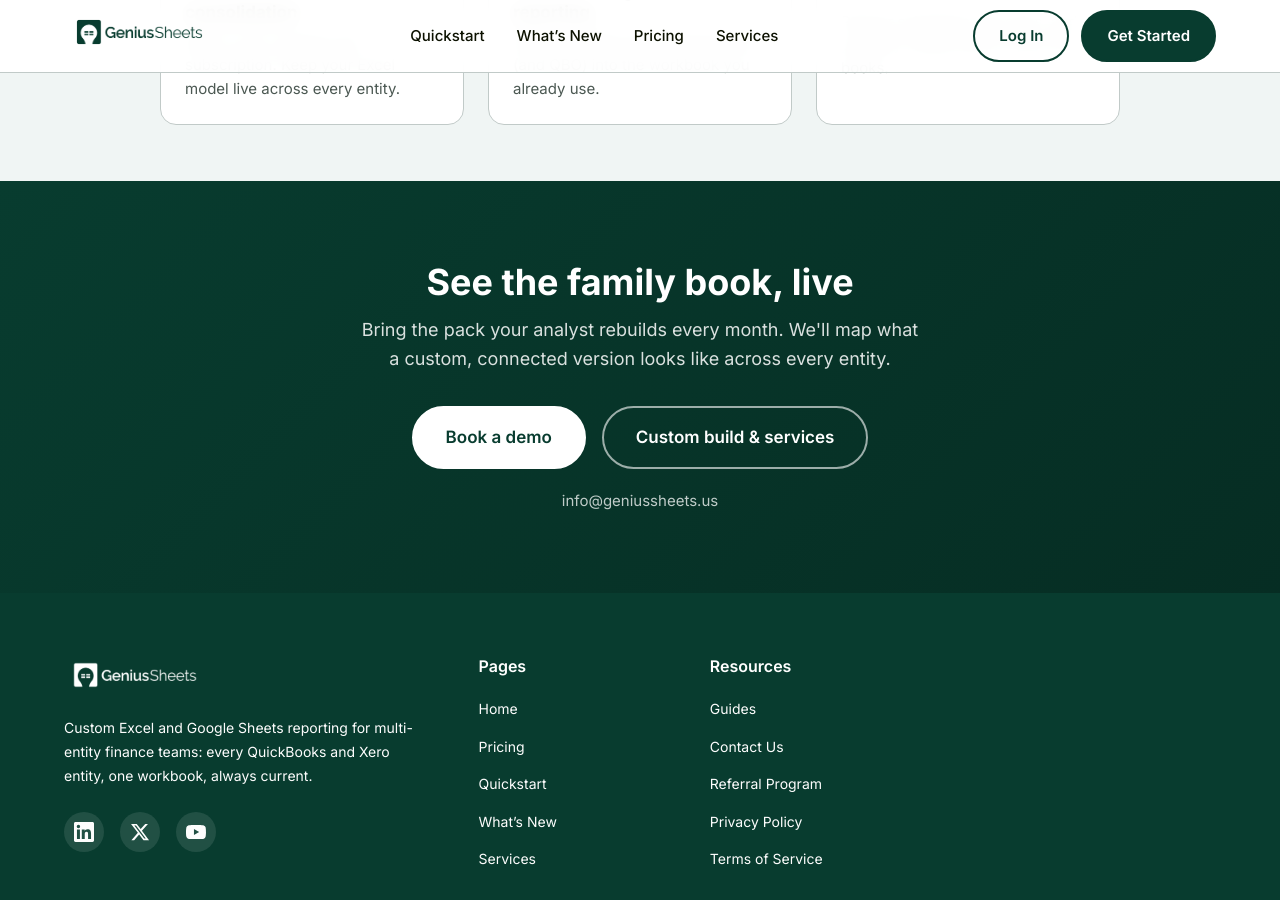
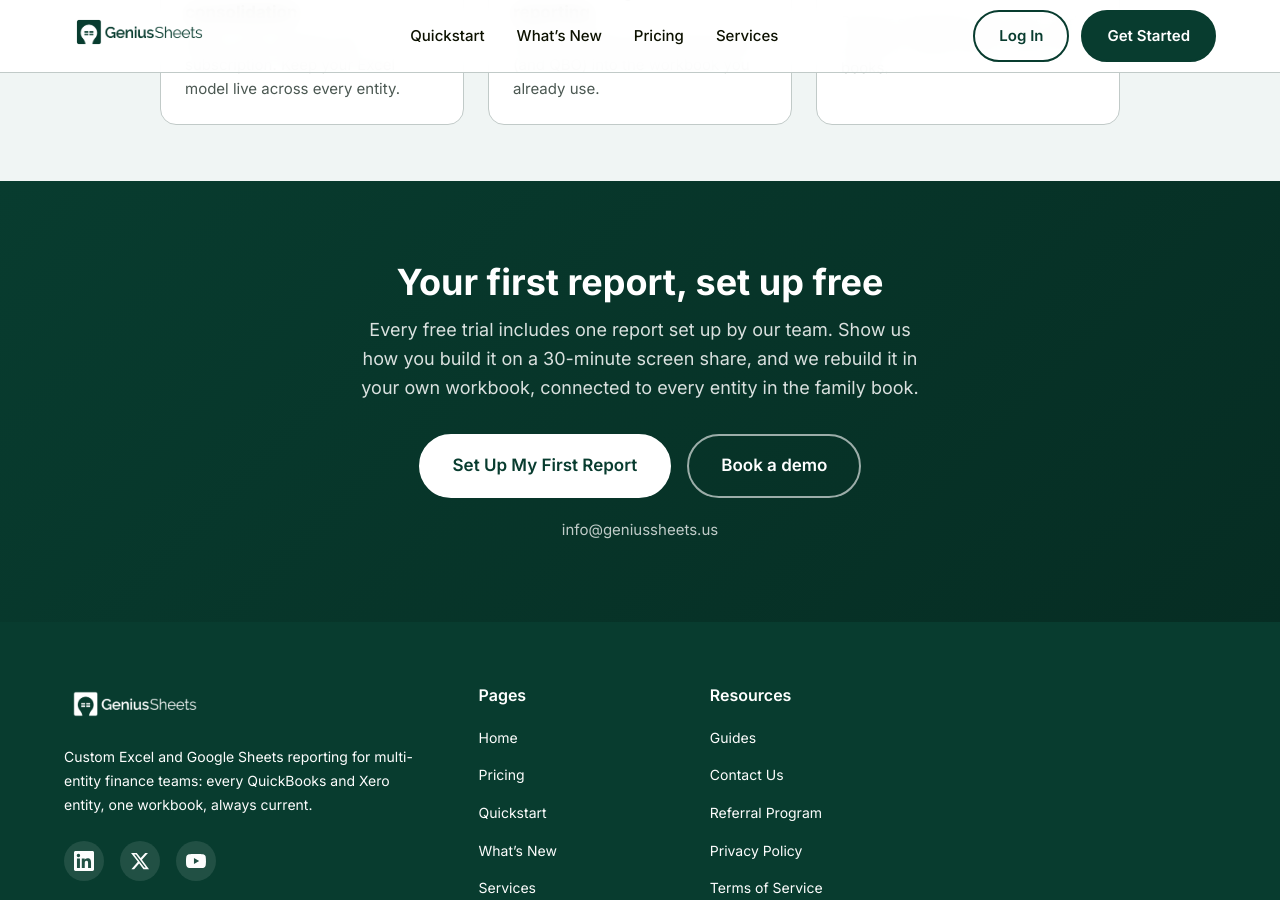
Before and after one commit to GeniusSheets/gs_site, a Jekyll site: the page built from guides/family-office-holdco-reporting-quickbooks-xero.html, in a window 1280 px wide and 900 px high, scrolled down 2807 px. Built offline with Jekyll 4.4.1, drawn with Linux system fonts in a browser that asks for light colours.

Commit message:
feat(guides): point guide CTAs at the free report setup offer
Co-Authored-By: Claude Opus 5.5 <noreply@anthropic.com>

```diff
--- a/guides/family-office-holdco-reporting-quickbooks-xero.html
+++ b/guides/family-office-holdco-reporting-quickbooks-xero.html
@@ -112,11 +112,11 @@ faq:
 <!-- CTA -->
 <section class="guide-cta">
   <div class="container">
-    <h2>See the family book, live</h2>
-    <p>Bring the pack your analyst rebuilds every month. We'll map what a custom, connected version looks like across every entity.</p>
+    <h2>Your first report, set up free</h2>
+    <p>Every free trial includes one report set up by our team. Show us how you build it on a 30-minute screen share, and we rebuild it in your own workbook, connected to every entity in the family book.</p>
     <div class="guide-cta-actions">
-      <a href="{{ '/contact' | relative_url }}" class="btn btn-primary btn-lg">Book a demo</a>
-      <a href="{{ '/services' | relative_url }}" class="btn btn-outline btn-lg">Custom build &amp; services</a>
+      <a href="{{ '/#setup' | relative_url }}" class="btn btn-primary btn-lg">Set Up My First Report</a>
+      <a href="{{ '/contact' | relative_url }}" class="btn btn-outline btn-lg">Book a demo</a>
     </div>
     <a href="mailto:info@geniussheets.us" class="guide-cta-email">info@geniussheets.us</a>
   </div>
```
Also changed, not shown: guides/index.html (+4 -4 lines), guides/quickbooks-online-multi-entity-consolidation-excel.html (+4 -4 lines), guides/xero-multi-organisation-reporting-excel.html (+4 -4 lines).
